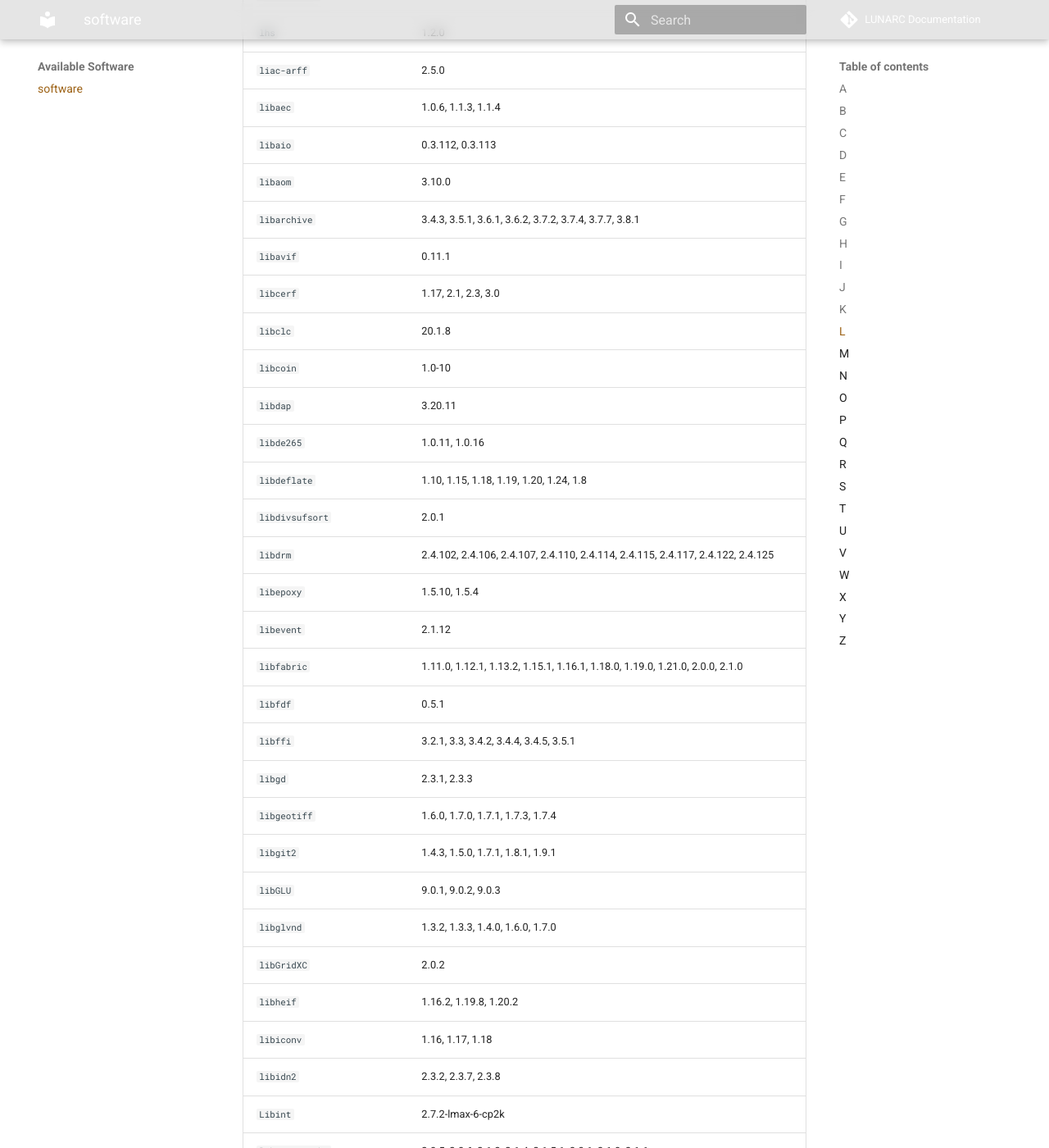
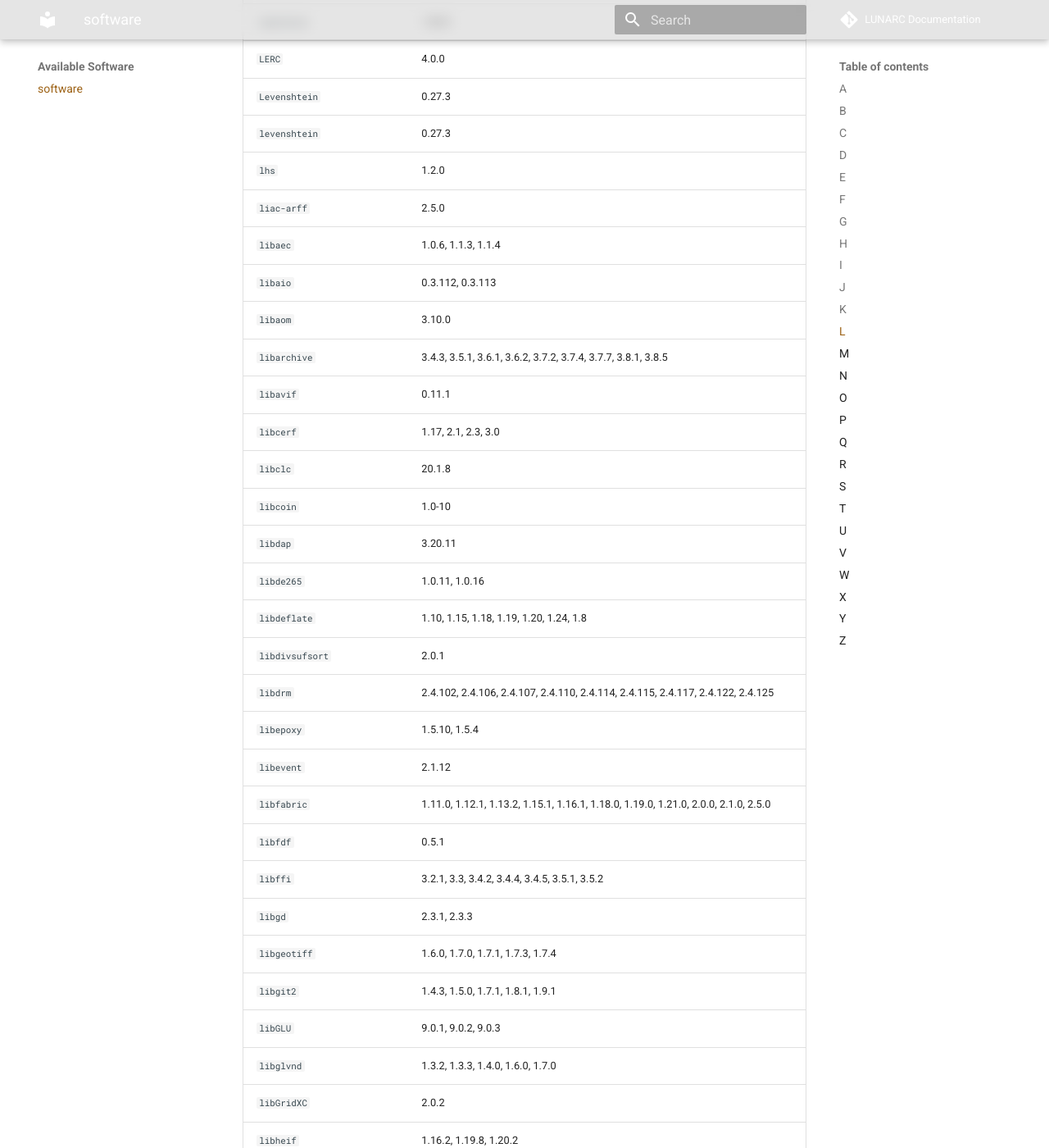
Before and after one commit to lunarc/lunarc_docs, an MkDocs documentation site: the page built from docs/software/installed_software.md, in a window 1280 px wide and 1400 px high, scrolled down 77420 px. Shown: the whole window at 82% size. Built offline with MkDocs 1.6.1 and Material for MkDocs 9.7.7, drawn with Linux system fonts in a browser that asks for light colours; comment, search, counter and statistics services are not loaded; some of the changed text lies outside the part shown.

Commit message:
List of software modules auto-updated

```diff
--- a/docs/software/installed_software.md
+++ b/docs/software/installed_software.md
@@ -78,7 +78,7 @@
 | `anyio` | 4.3.0, 4.4.0 |
 | `anytime` | 0.3.12, 0.3.9 |
 | `AOCC` | 4.0.0 |
-| `AOCL-BLAS` | 5.0, 5.1 |
+| `AOCL-BLAS` | 5.0, 5.1, 5.2 |
 | `aod` | 1.3.3 |
 | `apcluster` | 1.4.13, 1.4.14 |
 | `ape` | 5.8, 5.8-1 |
@@ -805,7 +805,7 @@
 | `e3nn` | 0.3.3, 0.3.3-CUDA-11.7.0 |
 | `earth` | 5.3.4 |
 | `EasyABC` | 1.5.2 |
-| `EasyBuild` | 4.5.0, 4.6.0, 4.7.0, 4.7.1, 4.7.2, 4.8.0, 4.8.1, 4.8.2, 4.9.0, 4.9.1, 4.9.2, 4.9.3, 4.9.4, 5.0.0, 5.1.0, 5.1.1, 5.1.2, 5.2.0, 5.2.1, 5.3.0, 5.4.1 |
+| `EasyBuild` | 4.5.0, 4.6.0, 4.7.0, 4.7.1, 4.7.2, 4.8.0, 4.8.1, 4.8.2, 4.9.0, 4.9.1, 4.9.2, 4.9.3, 4.9.4, 5.0.0, 5.1.0, 5.1.1, 5.1.2, 5.2.0, 5.2.1, 5.3.0, 5.4.1, 5.4.2 |
 | `EBImage` | 4.48.0, 4.52.0 |
 | `ecBuild` | 3.8.0, 3.8.5 |
 | `ecCodes` | 2.22.1, 2.31.0, 2.38.3 |
@@ -988,6 +988,7 @@
 | `flexmix` | 2.3-19, 2.3-20 |
 | `flextable` | 0.9.10, 0.9.7 |
 | `flit` | 3.10.1, 3.10.1, 3.12.0, 3.12.0, 3.9.0 |
+| `flit-core` | 3.12.0 |
 | `flit-scm` | 1.7.0 |
 | `flit_core` | 3.10.1, 3.12.0 |
 | `flook` | 0.8.4 |
@@ -1082,7 +1083,7 @@
 | `gbRd` | 0.4.12 |
 | `gc` | 8.2.2 |
 | `gc3pie` | v2.68-Py3.10.4 |
-| `GCC` | 10.2.0, 10.3.0, 11.2.0, 11.3.0, 12.2.0, 12.3.0, 13.2.0, 13.3.0, 14.2.0, 14.3.0 |
+| `GCC` | 10.2.0, 10.3.0, 11.2.0, 11.3.0, 12.2.0, 12.3.0, 13.2.0, 13.3.0, 14.2.0, 14.3.0, 15.2.0 |
 | `GCCcore` | 10.2.0, 10.3.0, 11.2.0, 11.3.0, 12.2.0, 12.3.0, 13.2.0, 13.3.0, 14.2.0, 14.3.0, 15.2.0, 9.3.0 |
 | `gcccuda` | 2020b |
 | `gclus` | 1.3.2, 1.3.3 |
@@ -1141,7 +1142,7 @@
 | `Getopt::Long::Descriptive` | 0.115, 0.116 |
 | `GetoptLong` | 1.0.5 |
 | `GetOrganelle` | 1.7.7.1 |
-| `gettext` | 0.21, 0.21.1, 0.22, 0.22.5, 0.24, 0.25 |
+| `gettext` | 0.21, 0.21.1, 0.22, 0.22.5, 0.24, 0.25, 0.26 |
 | `gfbf` | 2022b, 2023a, 2023b, 2024a, 2025a, 2025b |
 | `gflags` | 2.2.2 |
 | `gfonts` | 0.2.0 |
@@ -1433,7 +1434,7 @@
 | :--- | :--- |
 | `ica` | 1.0-3 |
 | `iced` | 0.5.10 |
-| `ICU` | 67.1, 69.1, 71.1, 72.1, 73.2, 74.1, 75.1, 76.1, 77.1 |
+| `ICU` | 67.1, 69.1, 71.1, 72.1, 73.2, 74.1, 75.1, 76.1, 77.1, 78.3 |
 | `identify` | 2.5.35, 2.6.0 |
 | `idl` | 8.9, 9.1 |
 | `idna` | 3.10, 3.6 |
@@ -1712,7 +1713,7 @@
 | `libaec` | 1.0.6, 1.1.3, 1.1.4 |
 | `libaio` | 0.3.112, 0.3.113 |
 | `libaom` | 3.10.0 |
-| `libarchive` | 3.4.3, 3.5.1, 3.6.1, 3.6.2, 3.7.2, 3.7.4, 3.7.7, 3.8.1 |
+| `libarchive` | 3.4.3, 3.5.1, 3.6.1, 3.6.2, 3.7.2, 3.7.4, 3.7.7, 3.8.1, 3.8.5 |
 | `libavif` | 0.11.1 |
 | `libcerf` | 1.17, 2.1, 2.3, 3.0 |
 | `libclc` | 20.1.8 |
@@ -1724,9 +1725,9 @@
 | `libdrm` | 2.4.102, 2.4.106, 2.4.107, 2.4.110, 2.4.114, 2.4.115, 2.4.117, 2.4.122, 2.4.125 |
 | `libepoxy` | 1.5.10, 1.5.4 |
 | `libevent` | 2.1.12 |
-| `libfabric` | 1.11.0, 1.12.1, 1.13.2, 1.15.1, 1.16.1, 1.18.0, 1.19.0, 1.21.0, 2.0.0, 2.1.0 |
+| `libfabric` | 1.11.0, 1.12.1, 1.13.2, 1.15.1, 1.16.1, 1.18.0, 1.19.0, 1.21.0, 2.0.0, 2.1.0, 2.5.0 |
 | `libfdf` | 0.5.1 |
-| `libffi` | 3.2.1, 3.3, 3.4.2, 3.4.4, 3.4.5, 3.5.1 |
+| `libffi` | 3.2.1, 3.3, 3.4.2, 3.4.4, 3.4.5, 3.5.1, 3.5.2 |
 | `libgd` | 2.3.1, 2.3.3 |
 | `libgeotiff` | 1.6.0, 1.7.0, 1.7.1, 1.7.3, 1.7.4 |
 | `libgit2` | 1.4.3, 1.5.0, 1.7.1, 1.8.1, 1.9.1 |
@@ -1748,7 +1749,7 @@
 | `libpsl` | 0.21.1, 0.21.5 |
 | `libPSML` | 2.1.0 |
 | `LibRaw` | 0.21.4 |
-| `libreadline` | 8.0, 8.1, 8.1.2, 8.2 |
+| `libreadline` | 8.0, 8.1, 8.1.2, 8.2, 8.3 |
 | `librosa` | 0.10.1, 0.10.1 |
 | `libsigc++` | 2.10.8 |
 | `libsndfile` | 1.0.31, 1.1.0, 1.2.0, 1.2.2 |
@@ -1768,7 +1769,7 @@
 | `libwebp` | 1.1.0, 1.2.4, 1.3.1, 1.3.2, 1.4.0, 1.5.0 |
 | `libxc` | 5.2.3, 6.2.2, 7.0.0 |
 | `libxml++` | 2.42.1 |
-| `libxml2` | 2.10.3, 2.11.4, 2.11.5, 2.12.7, 2.13.4, 2.14.3, 2.9.10, 2.9.13 |
+| `libxml2` | 2.10.3, 2.11.4, 2.11.5, 2.12.7, 2.13.4, 2.14.3, 2.15.1, 2.9.10, 2.9.13 |
 | `libxslt` | 1.1.34, 1.1.37, 1.1.38, 1.1.42, 1.1.43 |
 | `libxsmm` | 1.17 |
 | `libyaml` | 0.2.1, 0.2.5 |
@@ -2170,7 +2171,7 @@
 | `Nilearn` | 0.12.1 |
 | `nilearn` | 0.12.1 |
 | `Nim` | 1.6.6 |
-| `Ninja` | 1.10.1, 1.10.2, 1.11.1, 1.12.1, 1.13.0 |
+| `Ninja` | 1.10.1, 1.10.2, 1.11.1, 1.12.1, 1.13.0, 1.13.2 |
 | `NISTunits` | 1.0.1 |
 | `nleqslv` | 3.3.5 |
 | `nlme` | 3.1-166, 3.1-168 |
@@ -2184,7 +2185,7 @@
 | `nnet` | 7.3-19, 7.3-20 |
 | `nnls` | 1.6 |
 | `nodeenv` | 1.8.0, 1.9.1 |
-| `nodejs` | 16.15.1, 18.12.1, 18.17.1, 20.13.1, 20.9.0, 22.16.0, 22.17.1 |
+| `nodejs` | 16.15.1, 18.12.1, 18.17.1, 20.13.1, 20.9.0, 22.16.0, 22.17.1, 22.23.4, 24.22.2 |
 | `NOISeq` | 2.50.0, 2.54.0 |
 | `nonnest2` | 0.5-8 |
 | `nor1mix` | 1.3-3 |
@@ -2407,14 +2408,14 @@
 | `pim` | 2.0.2, 2.0.4 |
 | `pinfsc50` | 1.3.0 |
 | `Pint` | 0.23 |
-| `pip` | 24.3.1, 25.1.1 |
+| `pip` | 24.3.1, 25.1.1, 25.3 |
 | `piper` | 0.14.0, 0.14.2 |
 | `pipestat` | 0.10.2, 0.8.2 |
 | `pixman` | 0.40.0, 0.42.2, 0.43.4, 0.46.2, 0.46.4 |
 | `pixmap` | 0.4-13, 0.4-14 |
 | `pkg-config` | 0.29.2 |
 | `pkgbuild` | 1.4.5, 1.4.8 |
-| `pkgconf` | 1.8.0, 1.9.3, 1.9.5, 2.0.3, 2.2.0, 2.3.0, 2.4.3 |
+| `pkgconf` | 1.8.0, 1.9.3, 1.9.5, 2.0.3, 2.2.0, 2.3.0, 2.4.3, 2.5.1 |
 | `pkgconfig` | 1.5.1-python, 1.5.4-python, 1.5.5-python, 2.0.3 |
 | `pkgdown` | 2.1.1, 2.1.3 |
 | `pkginfo` | 1.12.1.2, 1.9.6 |
@@ -2607,7 +2608,7 @@
 | `pytest-subtests` | 0.13.1 |
 | `pytest-workflow` | 2.1.0, 2.1.0 |
 | `pytest-xdist` | 2.5.0, 3.3.1, 3.3.1, 3.6.1, 3.8.0 |
-| `Python` | 2.7.18, 2.7.18-bare, 3.10.4, 3.10.4-bare, 3.10.8, 3.10.8-bare, 3.11.3, 3.11.5, 3.12.3, 3.13.1, 3.13.5, 3.8.6, 3.9.5, 3.9.5-bare, 3.9.6, 3.9.6-bare |
+| `Python` | 2.7.18, 2.7.18, 2.7.18-bare, 3.10.4, 3.10.4-bare, 3.10.8, 3.10.8-bare, 3.11.3, 3.11.5, 3.12.3, 3.13.1, 3.13.5, 3.14.2, 3.8.6, 3.9.5, 3.9.5-bare, 3.9.6, 3.9.6-bare |
 | `Python-bundle` | 3.10.4, 3.10.8 |
 | `Python-bundle-PyPI` | 2023.06, 2023.10, 2024.06, 2025.04, 2025.07 |
 | `python-crfsuite` | 0.9.10 |
@@ -3036,6 +3037,7 @@
 | `setRNG` | 2024.2-1, 2024.2-1 |
 | `setuptools` | 64.0.3, 75.6.0, 80.9.0 |
 | `setuptools-rust` | 1.11.0, 1.11.0, 1.6.0, 1.8.0, 1.9.0 |
+| `setuptools-scm` | 9.2.2 |
 | `setuptools_scm` | 8.1.0, 8.3.1 |
 | `Seurat` | 4.2.0-R-4.2.1, 5.0.2, 5.1.0, 5.1.0-R-4.3.2, 5.1.0-R-4.4.1, 5.3.1, 5.4.0, 5.4.0-R-4.5.2 |
 | `SeuratObject` | 5.0.2, 5.2.0, 5.4.0 |
@@ -3206,7 +3208,7 @@
 | `SQL::Abstract` | 2.000001 |
 | `SQL::Statement` | 1.414 |
 | `SQLAlchemy` | 2.0.25, 2.0.29 |
-| `SQLite` | 3.33.0, 3.35.4, 3.36, 3.38.3, 3.39.4, 3.42.0, 3.43.1, 3.45.3, 3.47.2, 3.50.1 |
+| `SQLite` | 3.33.0, 3.35.4, 3.36, 3.38.3, 3.39.4, 3.42.0, 3.43.1, 3.45.3, 3.47.2, 3.50.1, 3.51.1 |
 | `SQUAREM` | 2021.1 |
 | `SRA-Toolkit` | 3.0.3 |
 | `SSW` | 1.1 |
@@ -3315,7 +3317,7 @@
 | `taxize` | 0.10.0, 0.9.100.1 |
 | `tbb` | 2020.3, 2021.10.0, 2021.11.0, 2021.13.0, 2021.5.0 |
 | `tblib` | 2.0.0, 3.0.0 |
-| `Tcl` | 8.6.10, 8.6.11, 8.6.12, 8.6.13, 8.6.14, 8.6.16, 9.0.1 |
+| `Tcl` | 8.6.10, 8.6.11, 8.6.12, 8.6.13, 8.6.14, 8.6.16, 9.0.1, 9.0.3 |
 | `tcltk2` | 1.2-11, 1.6.1 |
 | `tclust` | 2.0-5, 2.1-2 |
 | `tcsh` | 6.22.03, 6.24.01, 6.24.10, 6.24.13 |
@@ -3450,7 +3452,7 @@
 | `tokenizers` | 0.15.2, 0.15.2, 0.19.1, 0.19.1, 0.3.0 |
 | `toml` | 0.10.2 |
 | `TOML-Fortran` | 0.4.2 |
-| `tomli` | 2.2.1 |
+| `tomli` | 2.2.1, 2.3.0 |
 | `tomli-w` | 1.2.0 |
 | `tomlkit` | 0.12.3, 0.13.2, 0.13.3 |
 | `TomoPy` | 1.11.0 |
@@ -3504,7 +3506,7 @@
 | `Type::Tiny` | 2.006000, 2.008002 |
 | `typer` | 0.12.5, 0.4.1 |
 | `Types::Serialiser` | 1.01 |
-| `typing-extensions` | 3.7.4.3, 4.10.0, 4.11.0, 4.12.2, 4.14.1, 4.9.0 |
+| `typing-extensions` | 3.7.4.3, 4.10.0, 4.11.0, 4.12.2, 4.14.1, 4.15.0, 4.9.0 |
 | `typing_extensions` | 4.12.2, 4.14.0, 4.4.0 |
 | `tzdata` | 2025.2 |
 | `tzdb` | 0.4.0, 0.5.0 |
@@ -3521,7 +3523,7 @@
 | `UCell` | 2.10.1, 2.14.0 |
 | `ucminf` | 1.2.2 |
 | `UCSC.utils` | 1.2.0, 1.6.0 |
-| `UCX` | 1.10.0, 1.11.2, 1.12.1, 1.13.1, 1.14.1, 1.15.0, 1.16.0, 1.18.0, 1.19.0, 1.9.0, 1.9.0-CUDA-11.1.1 |
+| `UCX` | 1.10.0, 1.11.2, 1.12.1, 1.13.1, 1.14.1, 1.15.0, 1.16.0, 1.18.0, 1.19.0, 1.20.0, 1.9.0, 1.9.0-CUDA-11.1.1 |
 | `UCX-CUDA` | 1.11.2-CUDA-11.4.1, 1.12.1-CUDA-11.7.0, 1.14.1-CUDA-12.1.1, 1.16.0-CUDA-12.6.0, 1.18.0-CUDA-12.8.0, 1.19.0-CUDA-12.9.1 |
 | `udpipe` | 0.8.11, 0.8.12 |
 | `UDUNITS` | 2.2.28 |
@@ -3726,7 +3728,7 @@
 | `xxd` | 8.2.4220, 9.0.2112, 9.1.0307 |
 | `xxHash` | 0.8.2 |
 | `xyzservices` | 2024.4.0 |
-| `XZ` | 5.2.5, 5.2.7, 5.4.2, 5.4.4, 5.4.5, 5.6.3, 5.8.1 |
+| `XZ` | 5.2.5, 5.2.7, 5.4.2, 5.4.4, 5.4.5, 5.6.3, 5.8.1, 5.8.2 |
 
 ## Y
 
```
Also changed, not shown: other parts of docs/software/installed_software.md (+8 -8 lines).
